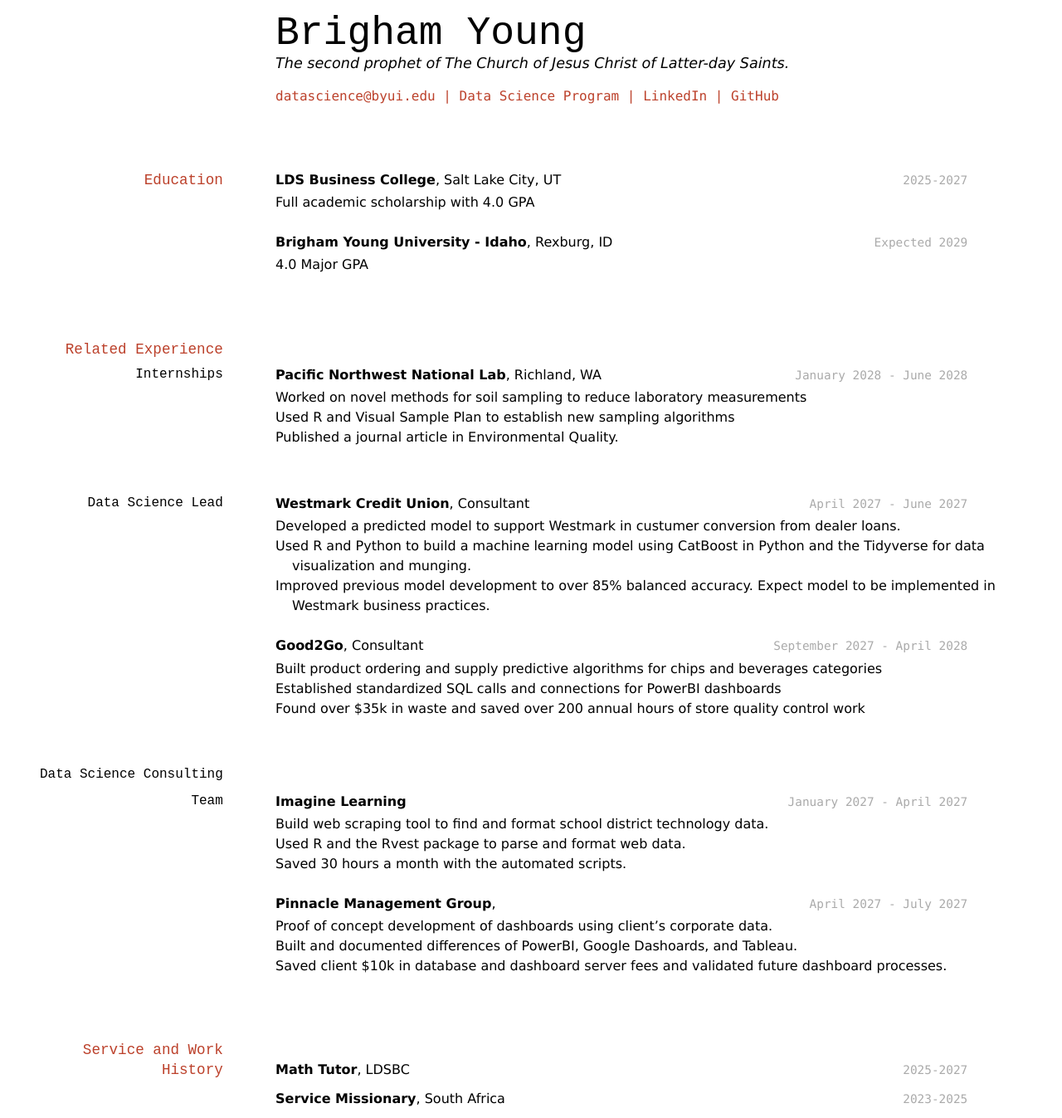
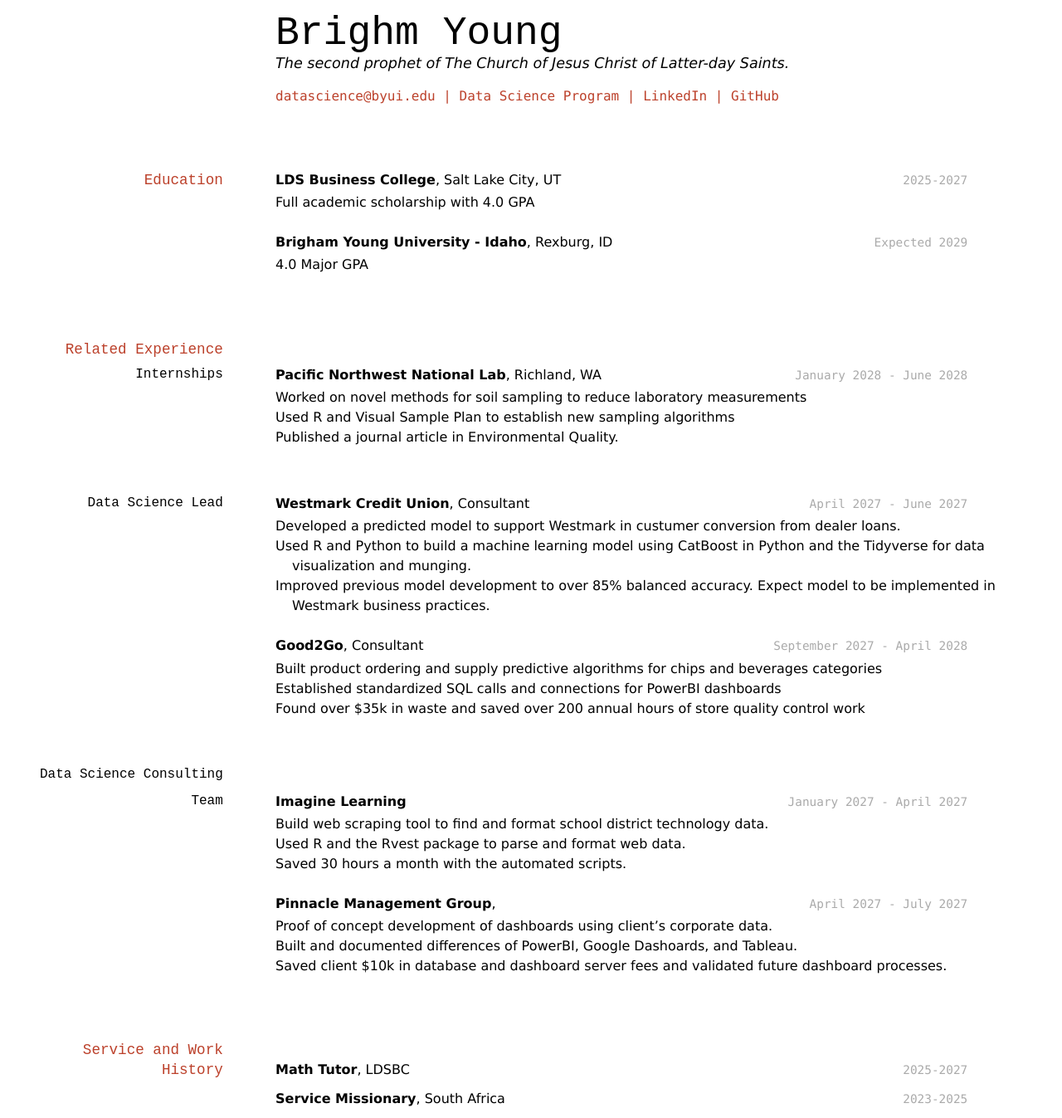
Before and after one commit to jon1github/stigsson_resume, a Jekyll site: the page built from docs/index.md, in a window 1280 px wide. Shown: the whole page at 83% size. Built offline with Jekyll 4.4.1, drawn with Linux system fonts in a browser that asks for light colours.

Commit message:
Change of given name

```diff
--- a/docs/index.md
+++ b/docs/index.md
@@ -2,7 +2,7 @@
 layout: cv
 title: Brigham Young's Resume
 ---
-# Brigham Young
+# Brighm Young
 The second prophet of The Church of Jesus Christ of Latter-day Saints.
 
 <div id="webaddress">
```
